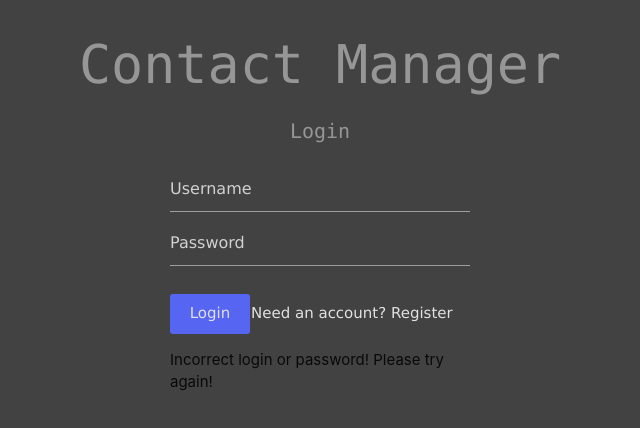
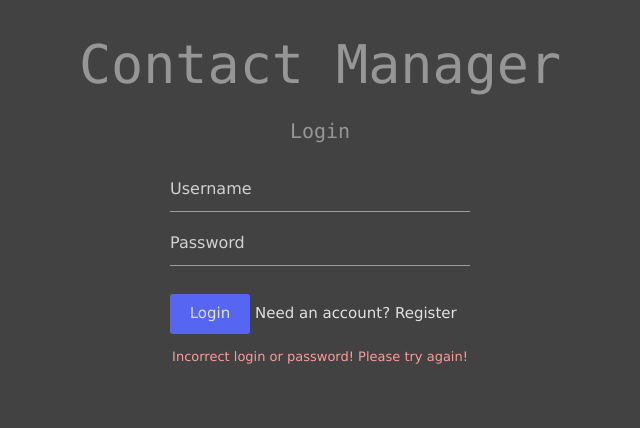
Before and after one commit to wallacetyler/Contact-Manager, a React (Create React App) app: page /login in a window 1280 px wide. Shown: the top 428 px of the page, without its empty margins (320-960 px from the left). Built offline with nearby package versions, Linux system fonts and the light colour scheme.

Commit message:
Added #failed and edited label margin

```diff
--- a/src/auth/RegisterLogin.css
+++ b/src/auth/RegisterLogin.css
@@ -58,7 +58,7 @@ label {
   color: #e1e1e1;
   font-size: 15px;
   font-family: "Century Gothic", CenturyGothic, Geneva, AppleGothic, sans-serif;
-  margin-left: 1px;
+  margin-left: 5px;
 }
 
 
@@ -66,3 +66,10 @@ footer {
   margin-top: 20px;
   width: 300px;
 }
+
+#failed {
+  color: #ff9999;
+  font-size: 13px;
+  font-family: "Century Gothic", CenturyGothic, Geneva, AppleGothic, sans-serif;
+  text-align: center;
+}
```
